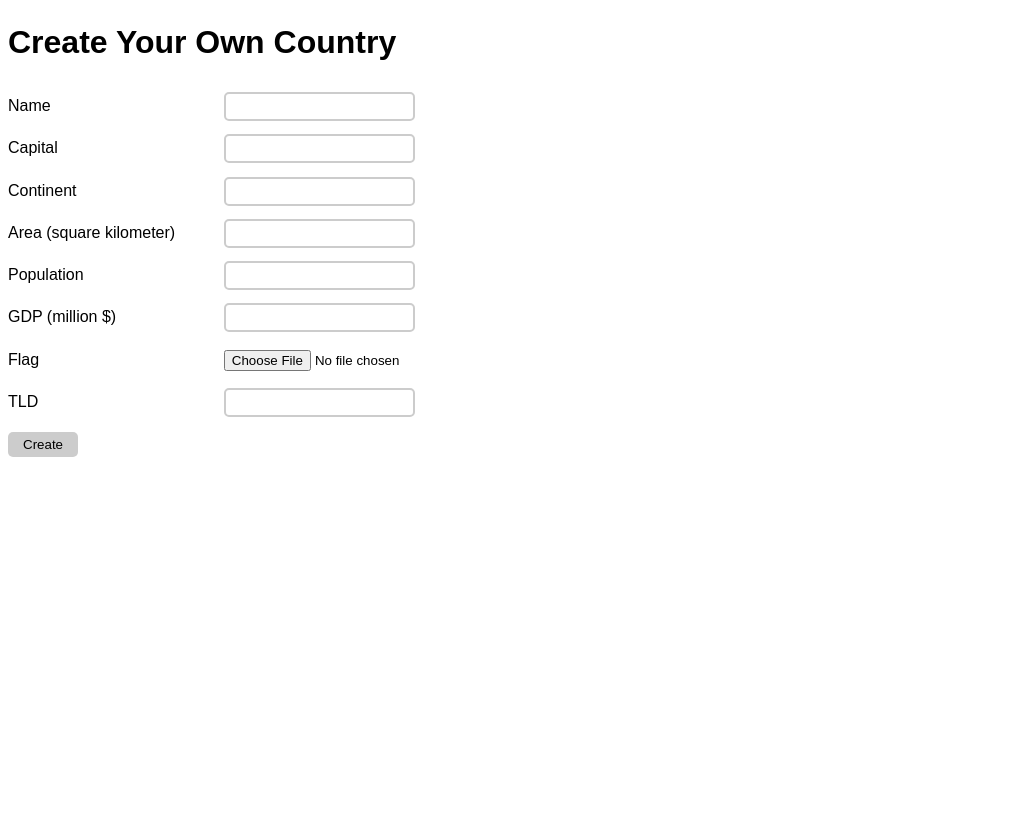
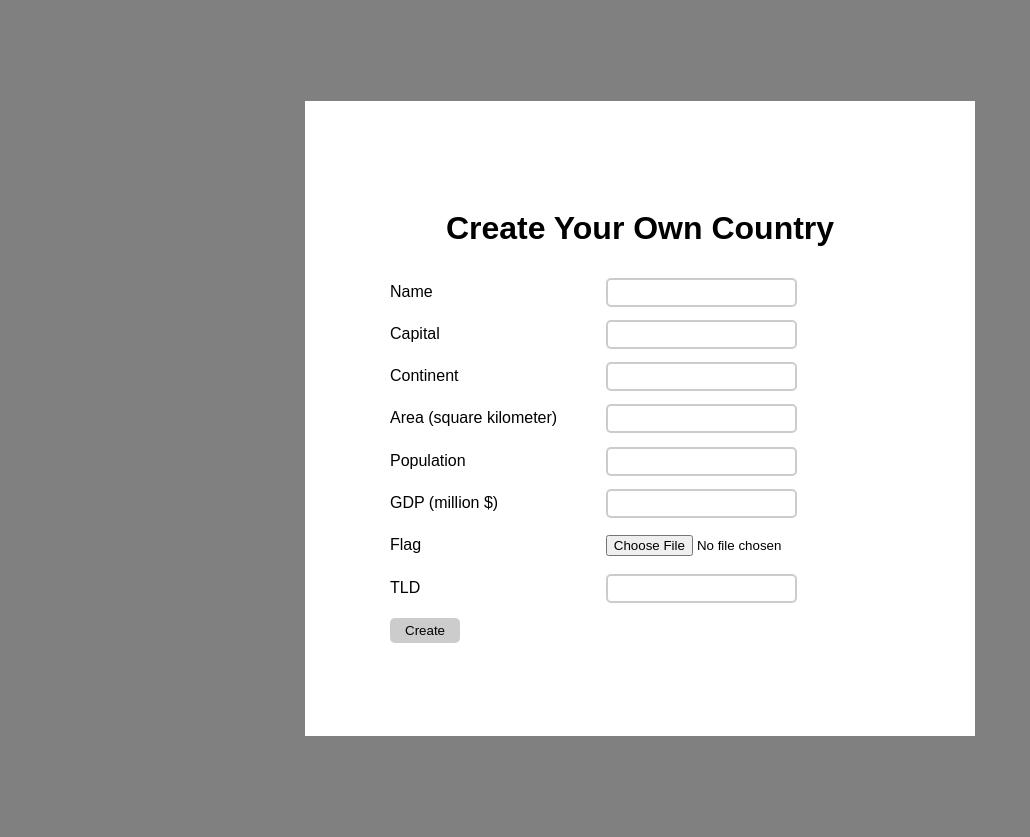
Before and after one commit to TAY40401639/tayworld, a Flask app: page /newCountryByName in a window 1280 px wide. Shown: the whole page, without its empty margins (0-1030 px from the left). Before the commit the page ends 457 px from the top, so only its background shows below. Run offline with Flask 2, Linux system fonts and the light colour scheme.

Commit message:
add CSS style

```diff
--- a/static/style.css
+++ b/static/style.css
@@ -1,7 +1,23 @@
 body{
     font-family: arial;
- }
-
+    padding: 0;
+    margin: 0;
+    background:grey;
+}
+.con{
+    width: 500px;
+    background-color: #fff;
+    margin:100px auto;
+    position: relative;
+    border: solid thin grey;
+    padding: 10ex;
+}
+.con h1{
+    text-align: center;
+}
+.sort{
+    text-align: center;
+}
 body.detail{
     font-family: arial;
 
@@ -13,9 +29,10 @@ img.tiny{
     border: solid thin grey;
 }
 img.big {
-    width: 350px;
+    width: 200px;
     border: solid thin grey;
     position: absolute;
+    top: 35ex;
     left:55ex;
     bottom: 65ex;
 }
@@ -43,7 +60,7 @@ ul.sort a:link{
     display: inline-block;
 }
 ul.sort a:hover{
-    background-color: cyan;
+    background-color: grey;
 }
 .sort li{
     list-style: none;
@@ -54,20 +71,22 @@ a{
 
 }
 .nav_button{
-    border: solid thin black;
+    border: solid thin grey;
     padding: 1ex;
     width: 15ex;
     text-align: center;
     display: inline-block;
-     border-radius: 1ex;
+    border-radius: 1ex;
+    background-color: grey;
 }
 .button{
-    border: solid thin black;
+    border: solid thin grey;
     padding: 2px;
     width: 8ex;
     text-align: center;
     display: inline-block;
     border-radius: 1ex;
+    background-color: grey;
 }
 input[type=text] {
     padding:5px;
--- a/templates/base.html
+++ b/templates/base.html
@@ -4,9 +4,7 @@
 <link rel='stylesheet' href='/static/style.css'>
 </head>
 <body>
-		<div>
-			<a href="/"><<<<<<< Go back to Home</a>
-		</div>
+	<div class="con">
 		<div class="header">
 		<h1>World Factbook</h1>
 		<div>
@@ -22,6 +20,7 @@
 		{% block content %}
 		{% endblock%}
 	</div>
+	</div>
 	</body>
 </body>
 </html>
--- a/templates/continent.html
+++ b/templates/continent.html
@@ -8,4 +8,5 @@
 	{{c.name}}</a></li>
 	{% endfor %}
 </ul>
+<div><a href="/"><<<<<<< Go back to Home</a></div>
 {% endblock %}
--- a/templates/country-create.html
+++ b/templates/country-create.html
@@ -4,6 +4,7 @@
 	<link rel='stylesheet' href='/static/style.css'>
 </head>
 	<body class="detail">
+		<div class="con">
 		<form action='/createCountryByName'>
 			<h1>Create Your Own Country</h1>
 		<div class='properties'>
@@ -46,5 +47,6 @@
 			<input type="submit" value="Create">
 		</div>
 		</form>
+	</div>
 	</body>
 </html>
--- a/templates/country-edit.html
+++ b/templates/country-edit.html
@@ -4,6 +4,7 @@
 	<link rel='stylesheet' href='/static/style.css'>
 </head>
 	<body class="detail">
+		<div class="con">
 		<div><a href="/"><<< Go back to Home</a></div>
 
 		<form action='/updateCountryByName'>
@@ -40,6 +41,6 @@
 			<input type="submit" value="Update">
 		</div>
 		</form>
-
+	</div>
 	</body>
 </html>
--- a/templates/country.html
+++ b/templates/country.html
@@ -4,6 +4,7 @@
 	<link rel='stylesheet' href='/static/style.css'>
 </head>
 	<body class="detail">
+		<div class="con">
 		<div><a href="/"><<< Go back to Home</a></div>
 		<h1>{{c['name']}}</h1>
 		<div class='properties'>
@@ -43,6 +44,6 @@
 		<div class="button">
 			<a href="/delete/{{c.name}}">Delete</a>
 		</div>
-
+		</div>
 	</body>
 </html>
--- a/templates/index.html
+++ b/templates/index.html
@@ -1,5 +1,6 @@
 {% extends "base.html "%}
 {% block content %}
+<div>There are {{w|length}} countries in this page</div>
 		<ul>
 			{% for c in w %}
 			<li><a href='/countryByName/{{c.name}}'>
```
